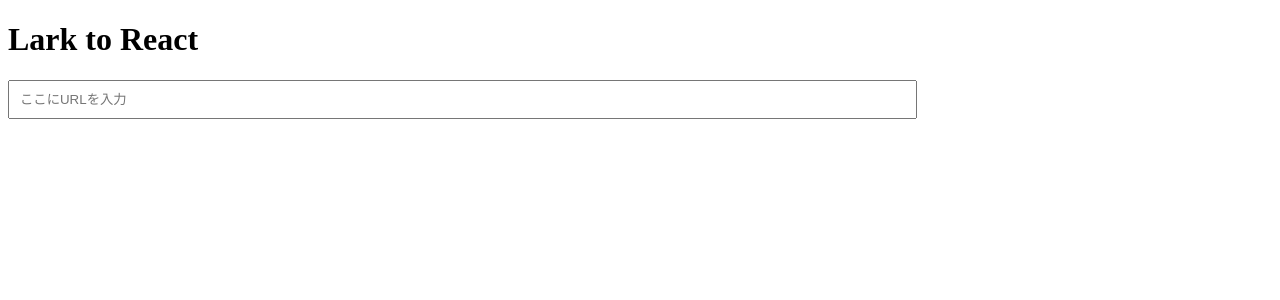
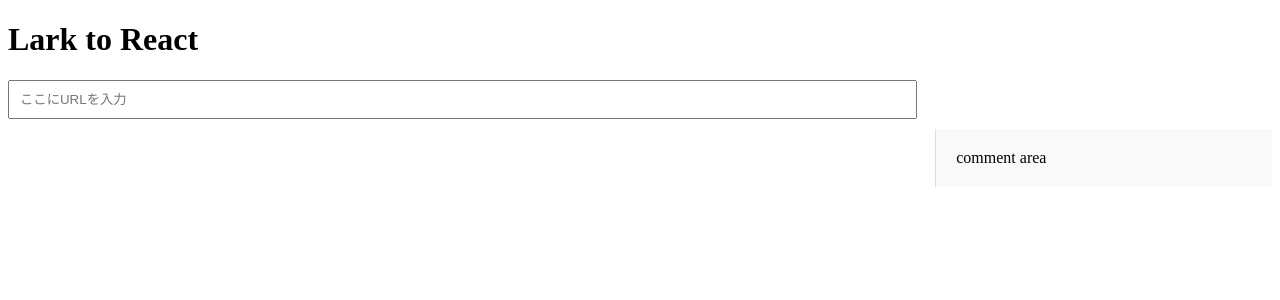
Before and after one commit to yuki-js/lark2react, a React (Vite) app: page / in a window 1280 px wide. Shown: the top 300 px of the page. Built offline with nearby package versions, Linux system fonts and the light colour scheme; no server answers.

Commit message:
Textコンポーネントにコメント処理の追加

```diff
--- a/src/App.tsx
+++ b/src/App.tsx
@@ -1,3 +1,4 @@
+import { css } from "@emotion/react";
 import InputTextArea from "./components/InputTextArea";
 import InputDocumentId from "./components/InputDocumentId";
 import InputUserAccessToken from "./components/InputUserAccessToken";
@@ -12,6 +13,27 @@ import {
   DocumentIdProvider,
   useDocumentId,
 } from "./contexts/documentIdContext";
+
+
+const containerStyle = css({
+  display: "flex",
+});
+
+//DOCを表示する領域
+const mainContentStyle = css({
+  flex: 3,
+  padding: 20,
+});
+
+//コメントを表示する領域
+const sidebarStyle = css({
+  flex: 1,
+  padding: 20,
+  backgroundColor: "#f9f9f9",
+  borderLeft: "1px solid #ddd",
+  overflowY: "auto",
+});
+
 
 function App() {
   return (
@@ -48,7 +70,14 @@ function AppContent() {
     <div>
       <h1>Lark to React</h1>
       <InputDocumentId setDocumentId={setDocumentId} />
-      {items.length > 0 && <Converter items={items} />}
+      <div css={containerStyle}>
+        <div css={mainContentStyle}>
+          {items.length > 0 && <Converter items={items} />}
+        </div>
+        <div css={sidebarStyle}>
+          <div>comment area</div>
+        </div>
+      </div>
     </div>
   );
 }
--- a/src/components/blocks/Text.tsx
+++ b/src/components/blocks/Text.tsx
@@ -32,6 +32,7 @@ export function Text({ blockData }) {
           const style = element.text_run.text_element_style;
           const dynamicStyle = generateTextStyle(style);
 
+          //url処理
           let url;
           let isUrl = false;
           if (style.link) {
@@ -42,7 +43,14 @@ export function Text({ blockData }) {
             isUrl = true;
           }
 
-          //linkスタイルが存在する場合、リンクを張る
+          //comment処理
+          let commentIds = [];
+          let isComment = false;
+          if(style.comment_ids){
+            commentIds = style.comment_ids;
+            isComment = true;
+          }
+
           return (
             <div key={index} css={[staticStyle, dynamicStyle]}>
               {isUrl ? (
--- a/src/utils/apiHelper.ts
+++ b/src/utils/apiHelper.ts
@@ -42,7 +42,7 @@ export async function getTenantAccessToken(): Promise<string> {
   }
 
   // トークンが存在しないor期限切れの場合は新しいトークンを取得
-  return fetchNewToken();
+  return await fetchNewToken();
 }
 
 // トークンをAPIから取得する関数
```
